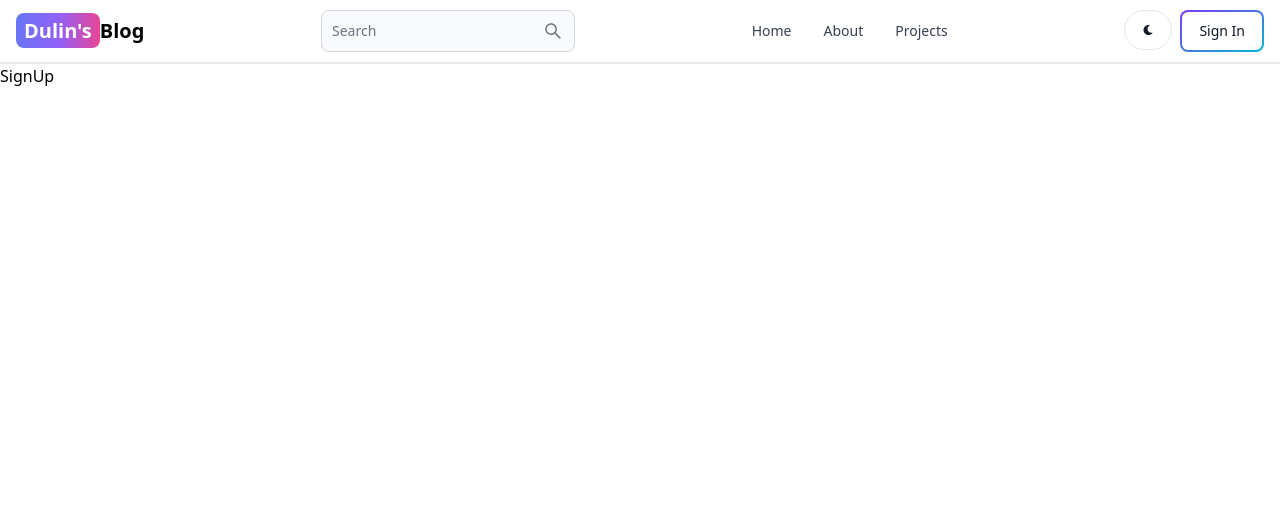
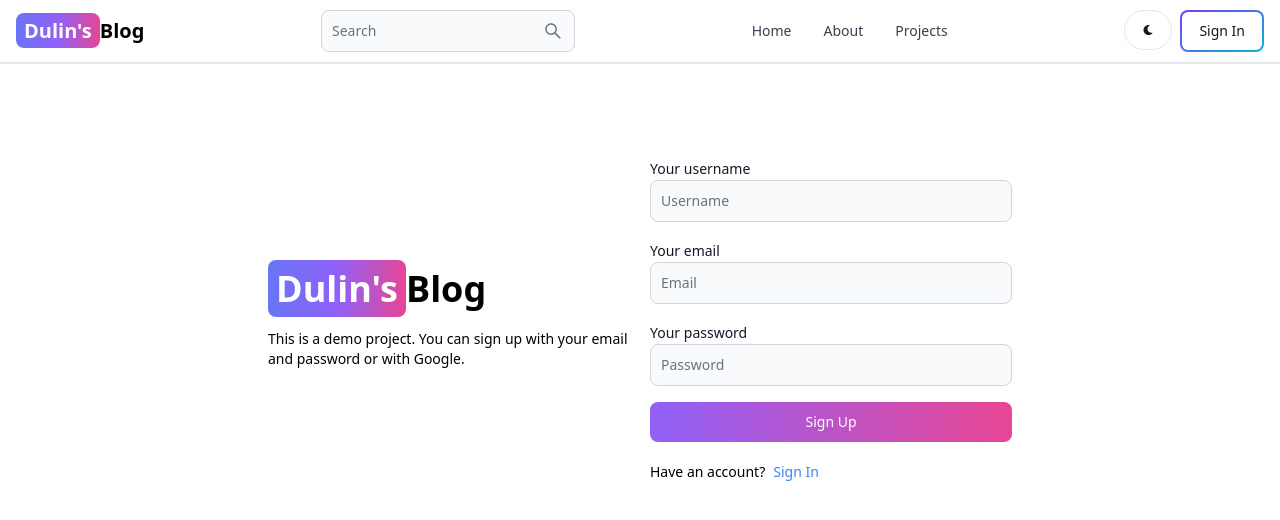
Before and after one commit to DulinPerera/Blog-Dashboard, a React (Vite) app in the folder client/: page /signUp in a window 1280 px wide. Shown: the top 520 px of the page. Built offline with nearby package versions, Linux system fonts and the light colour scheme.

Commit message:
created SignUp page (UI)

```diff
--- a/client/src/pages/SignUp.jsx
+++ b/client/src/pages/SignUp.jsx
@@ -1,5 +1,54 @@
+import { Button, Label, TextInput } from "flowbite-react"
+import { Link } from "react-router-dom"
+
 export default function SignUp() {
   return (
-    <div>SignUp</div>
+    <div className="min-h-screen mt-20">
+      <div className="flex p-3 max-w-3xl mx-auto flex-col md:flex-row md:items-center gap-5">
+        {/*Left */}
+        <div className="flex-1">
+          <Link to ="/" className=" font-bold dark:text-white text-4xl">
+          <span className='px-2 py-1 bg-gradient-to-r from-indigo-500 via-purple-500 to-pink-500 rounded-lg text-white'>Dulin's</span>
+          Blog
+          </Link>
+          <p className="text-sm mt-5">
+            This is a demo project. You can sign up with your email and password or with Google.
+          </p>
+        </div>
+
+        {/*Right*/}
+        <div className="flex-1">
+          <form className='flex flex-col gap-4'>
+            <div >
+              <Label value ="Your username"/>
+              <TextInput
+                type="text" placeholder="Username" id="username"
+              />
+            </div>
+            <div >
+              <Label value ="Your email"/>
+              <TextInput
+                type="text" placeholder="Email" id="email"
+              />
+            </div>
+            <div >
+              <Label value ="Your password"/>
+              <TextInput
+                type="text" placeholder="Password" id="password"
+              />
+            </div>
+            <Button gradientDuoTone='purpleToPink' type="submit">
+              Sign Up
+            </Button>
+          </form>
+          <div className="flex gap-2 text-sm mt-5">
+            <span>Have an account?</span>
+            <Link to = "/sign-in" className="text-blue-500">
+              Sign In
+            </Link>
+          </div>
+        </div>
+      </div>
+    </div>
   )
 }
```
